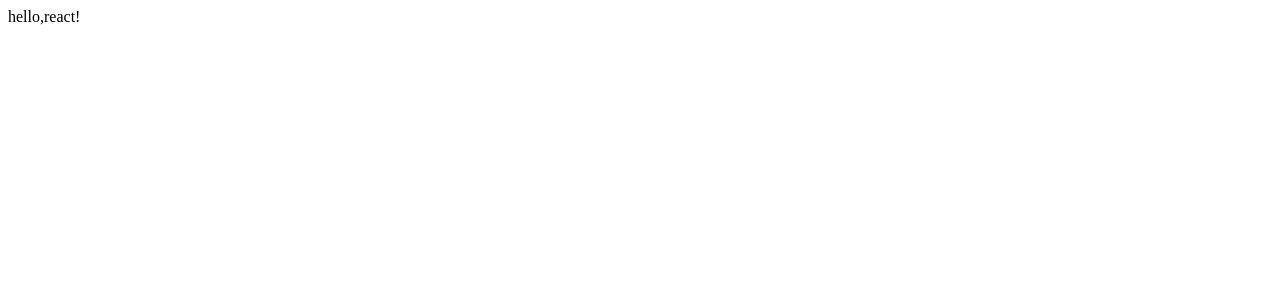
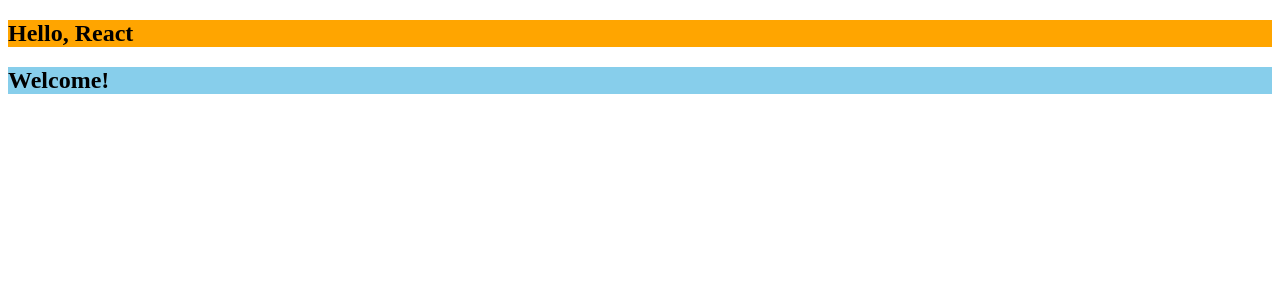
Before and after one commit to chenzhengqingzzz/react-staging, a React (Create React App) app: page / in a window 1280 px wide. Shown: the top 300 px of the page. Built offline with nearby package versions, Linux system fonts and the light colour scheme.

Commit message:
代码提交

```diff
--- a/src/App.js
+++ b/src/App.js
@@ -1,17 +1,19 @@
 //创建“外壳组件”App
 import React, {Component} from "react";
+// 不指定文件就默认制定index.jsx
+import Hello from "./components/Hello";
+import Welcome from "./components/Welcome";
 // 从react身上获取Component
 // const {Component} = React
 
-class App extends Component{
+//创建并暴露App组件
+export default class App extends Component{
     render(){
         return (
             <div>
-                hello,react!
+                <Hello/>
+                <Welcome/>
             </div>
         )
     }
 }
-
-//默认暴露App组件
-export default App
--- /dev/null
+++ b/src/components/Hello/index.css
@@ -0,0 +1,4 @@
+/* Hello.js的样式文件，需要在js文件里面指定key才能拿到并指定样式 */
+.title{
+    background-color: orange;
+}
--- /dev/null
+++ b/src/components/Hello/index.jsx
@@ -0,0 +1,10 @@
+import React, {Component} from "react";
+import './index.css'
+
+export default class Hello extends Component{
+    render(){
+        return(
+            <h2 className="title">Hello, React</h2>
+        )
+    }
+}
--- /dev/null
+++ b/src/components/Welcome/index.css
@@ -0,0 +1,3 @@
+.demo{
+    background-color: skyblue;
+}
--- /dev/null
+++ b/src/components/Welcome/index.jsx
@@ -0,0 +1,10 @@
+import React, {Component} from "react";
+import "./index.css"
+
+export default class Welcome extends Component{
+    render(){
+        return(
+            <h2 className="demo">Welcome!</h2>
+        )
+    }
+}
```
Also changed, not shown: src/components/moudle.js (renamed from src/moudle.js).
